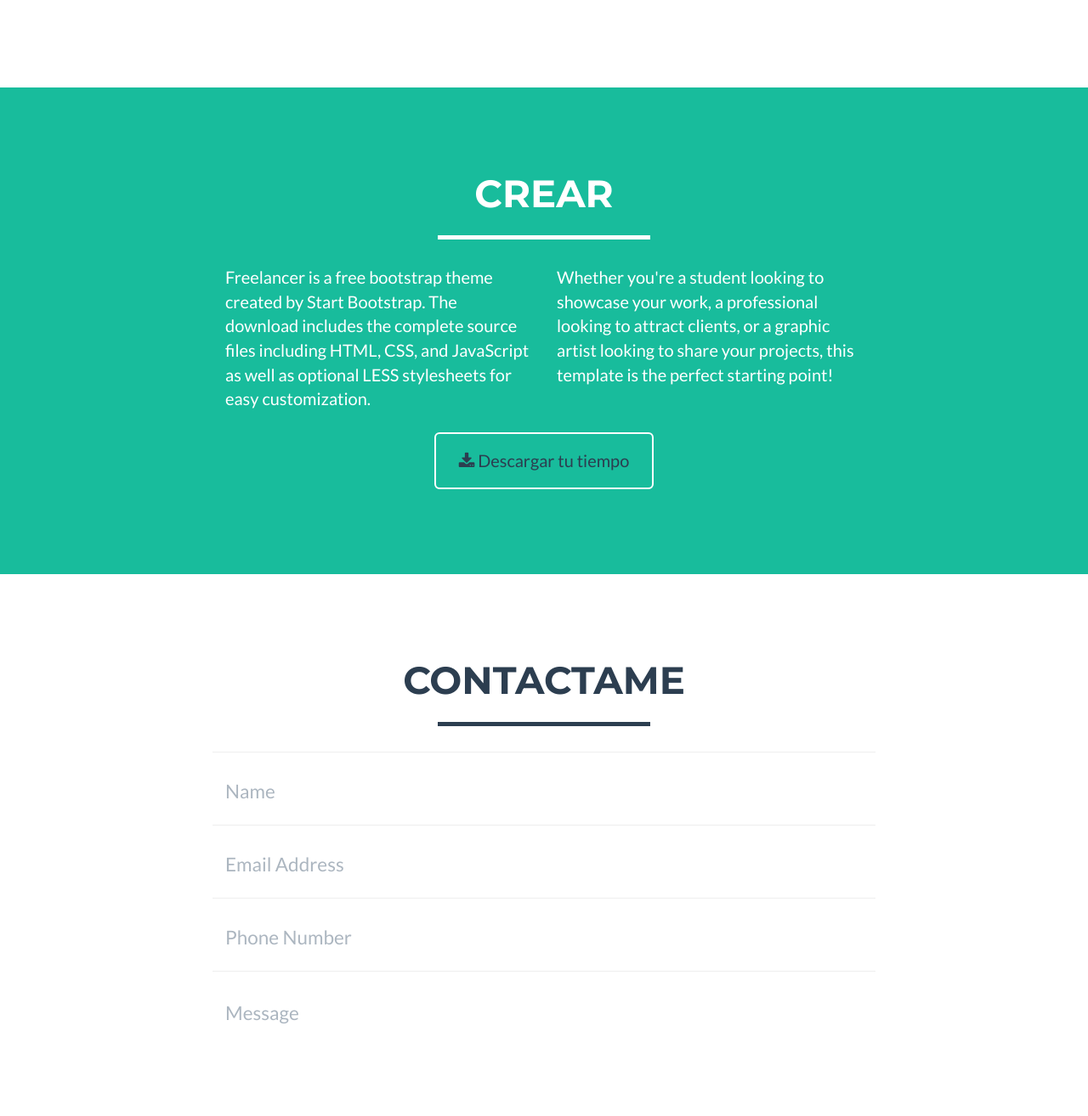
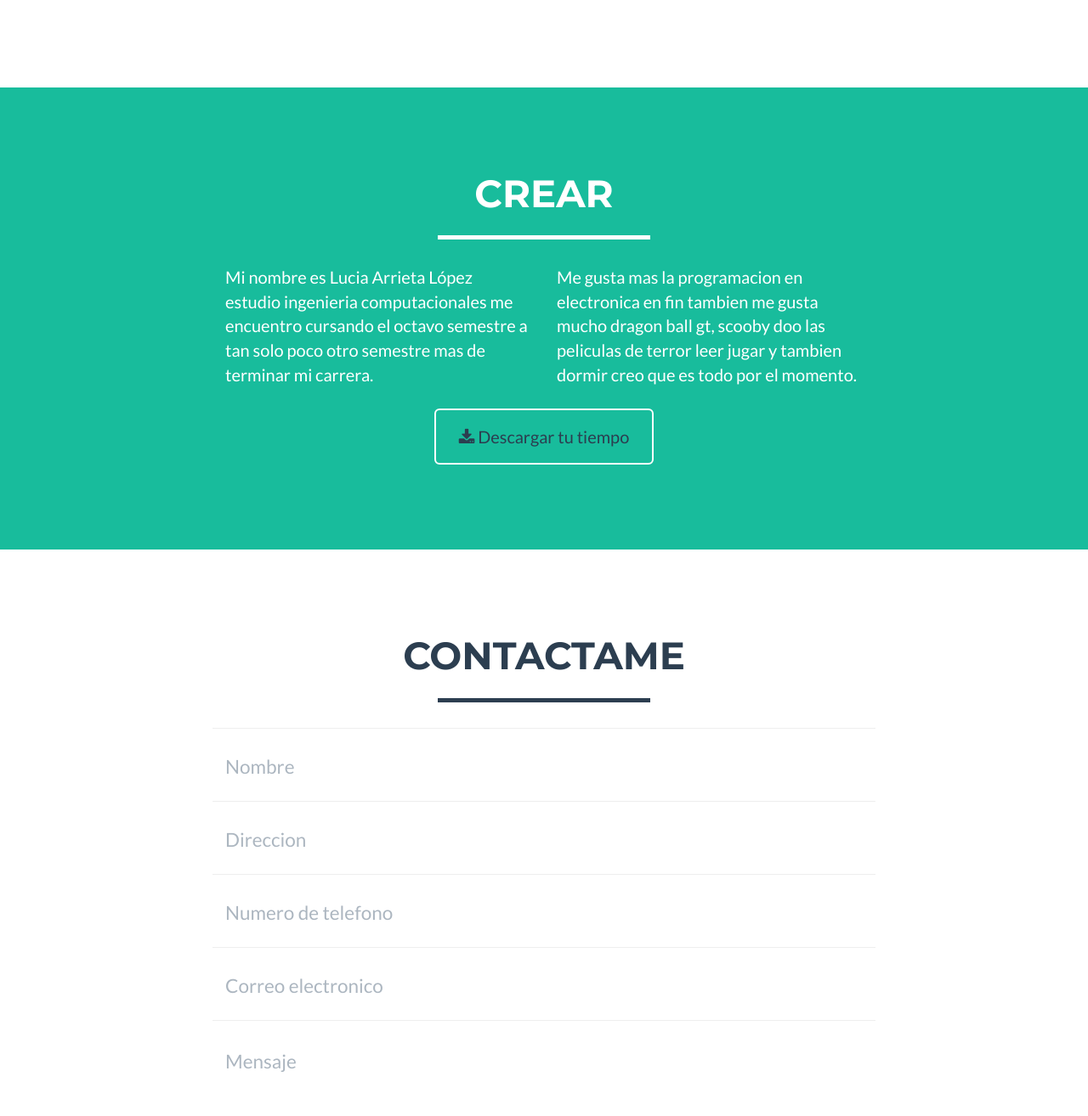
Before and after one commit to lucii94/lucii94.github.io, a plain HTML site: page index.html in a window 1280 px wide. Shown: the part 1486-2800 px from the top of the page at 85% size. Drawn offline with nearby package versions, Linux system fonts and the light colour scheme.

Commit message:
subiendo algunos cambios

```diff
--- a/css/freelancer.css
+++ b/css/freelancer.css
@@ -82,7 +82,9 @@ hr.star-primary:after {
 header {
     text-align: center;
     color: #fff;
-    background: #18bc9c;
+    background: #ff99cc;
+    /* modifiado el background el color de la pagina principal
+    */
 }
 
 header .container {
--- a/index.html
+++ b/index.html
@@ -8,8 +8,9 @@
     <meta name="viewport" content="width=device-width, initial-scale=1"> <!-- el ancho del dispositivo-->
     <meta name="description" content="">
     <meta name="author" content="">
-
+    <!-- checar se cambio aqui-->
     <title>Lucia Arrieta Lopez</title>
+    <link rel="icon" href="img/favicon.ico">
 
     <!-- Bootstrap Core CSS - Uses Bootswatch Flatly Theme: http://bootswatch.com/flatly/ -->
     <link href="css/bootstrap.min.css" rel="stylesheet">
@@ -170,10 +171,10 @@
             </div>
             <div class="row">
                 <div class="col-lg-4 col-lg-offset-2">
-                    <p>Freelancer is a free bootstrap theme created by Start Bootstrap. The download includes the complete source files including HTML, CSS, and JavaScript as well as optional LESS stylesheets for easy customization.</p>
+                    <p>Mi nombre es Lucia Arrieta López estudio ingenieria computacionales  me encuentro cursando el octavo semestre a tan solo poco otro semestre mas de terminar mi carrera.</p>
                 </div>
                 <div class="col-lg-4">
-                    <p>Whether you're a student looking to showcase your work, a professional looking to attract clients, or a graphic artist looking to share your projects, this template is the perfect starting point!</p>
+                    <p>Me gusta mas la programacion en electronica en fin tambien me gusta mucho dragon ball gt, scooby doo las peliculas de terror leer jugar  y tambien dormir creo que es todo por el momento.</p>
                 </div>
                 <div class="col-lg-8 col-lg-offset-2 text-center">
                     <a href="#" class="btn btn-lg btn-outline">
@@ -201,28 +202,35 @@
                         <div class="row control-group">
                             <div class="form-group col-xs-12 floating-label-form-group controls">
                                 <label>Nombre</label>
-                                <input type="text" class="form-control" placeholder="Name" id="name" required data-validation-required-message="Please enter your name.">
+                                <input type="text" class="form-control" placeholder="Nombre" id="nombre" required data-validation-required-message="Porfavor ingresa tu nombre.">
                                 <p class="help-block text-danger"></p>
                             </div>
                         </div>
                         <div class="row control-group">
                             <div class="form-group col-xs-12 floating-label-form-group controls">
                                 <label>Direccion</label>
-                                <input type="email" class="form-control" placeholder="Email Address" id="email" required data-validation-required-message="Please enter your email address.">
+                                <input type="Direccion" class="form-control" placeholder="Direccion" id="Direccion" required data-validation-required-message="Porfavor ingresa tu Direccion.">
                                 <p class="help-block text-danger"></p>
                             </div>
                         </div>
                         <div class="row control-group">
                             <div class="form-group col-xs-12 floating-label-form-group controls">
                                 <label>Telefono</label>
-                                <input type="tel" class="form-control" placeholder="Phone Number" id="phone" required data-validation-required-message="Please enter your phone number.">
+                                <input type="tel" class="form-control" placeholder="Numero de telefono" id="Telefono" required data-validation-required-message="Porfavor ingresa tu numero de telefono.">
+                                <p class="help-block text-danger"></p>
+                            </div>
+                        </div>
+                        <div class="row control-group">
+                            <div class="form-group col-xs-12 floating-label-form-group controls">
+                                <label>Correo electronico</label>
+                                <input type="Correo" class="form-control" placeholder="Correo electronico" id="Correo electronico" required data-validation-required-message="Porfavor ingresa tu Correo electronico.">
                                 <p class="help-block text-danger"></p>
                             </div>
                         </div>
                         <div class="row control-group">
                             <div class="form-group col-xs-12 floating-label-form-group controls">
                                 <label>Mensaje</label>
-                                <textarea rows="5" class="form-control" placeholder="Message" id="message" required data-validation-required-message="Please enter a message."></textarea>
+                                <textarea rows="5" class="form-control" placeholder="Mensaje" id="mensaje" required data-validation-required-message="Porfavor ingresa un mensaje."></textarea>
                                 <p class="help-block text-danger"></p>
                             </div>
                         </div>
@@ -270,7 +278,7 @@
                     </div>
                     <div class="footer-col col-md-4">
                         <h3>About Freelancer</h3>
-                        <p>Freelance is a free to use, open source Bootstrap theme created by <a href="http://startbootstrap.com">Start Bootstrap</a>.</p>
+                        <p> Busca lo que quieras en una pagina que quieras en <a href="http://startbootstrap.com">Start Bootstrap</a>.</p>
                     </div>
                 </div>
             </div>
@@ -427,7 +435,7 @@
                                     </strong>
                                 </li>
                                 <li>Date:
-                                    <strong><a href="http://startbootstrap.com">April 2014</a>
+                                    <strong><a href="http://startbootstrap.com">Febrero 2016</a>
                                     </strong>
                                 </li>
                                 <li>Service:
@@ -464,7 +472,7 @@
                                     </strong>
                                 </li>
                                 <li>Date:
-                                    <strong><a href="http://startbootstrap.com">April 2014</a>
+                                    <strong><a href="http://startbootstrap.com">Febrero 2016</a>
                                     </strong>
                                 </li>
                                 <li>Service:
@@ -501,7 +509,7 @@
                                     </strong>
                                 </li>
                                 <li>Date:
-                                    <strong><a href="http://startbootstrap.com">April 2014</a>
+                                    <strong><a href="http://startbootstrap.com">Febrero 2016</a>
                                     </strong>
                                 </li>
                                 <li>Service:
```
